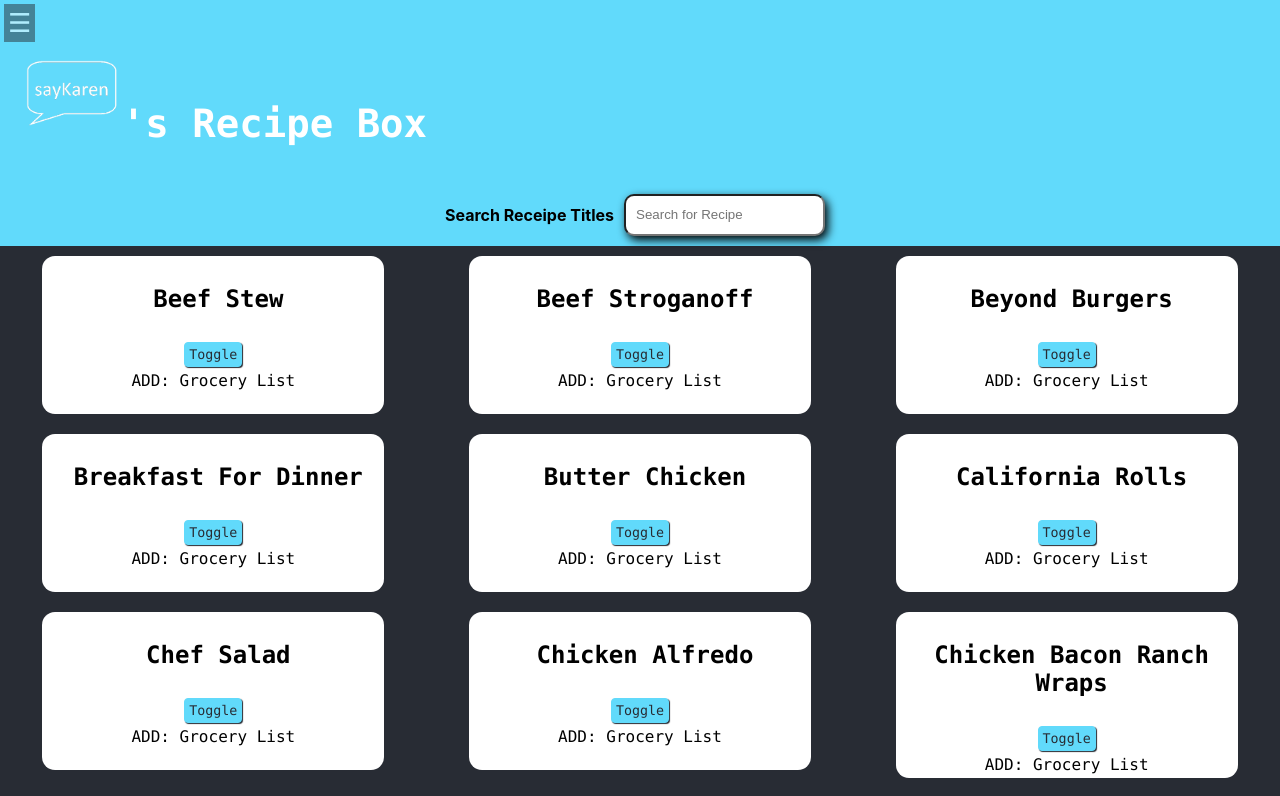
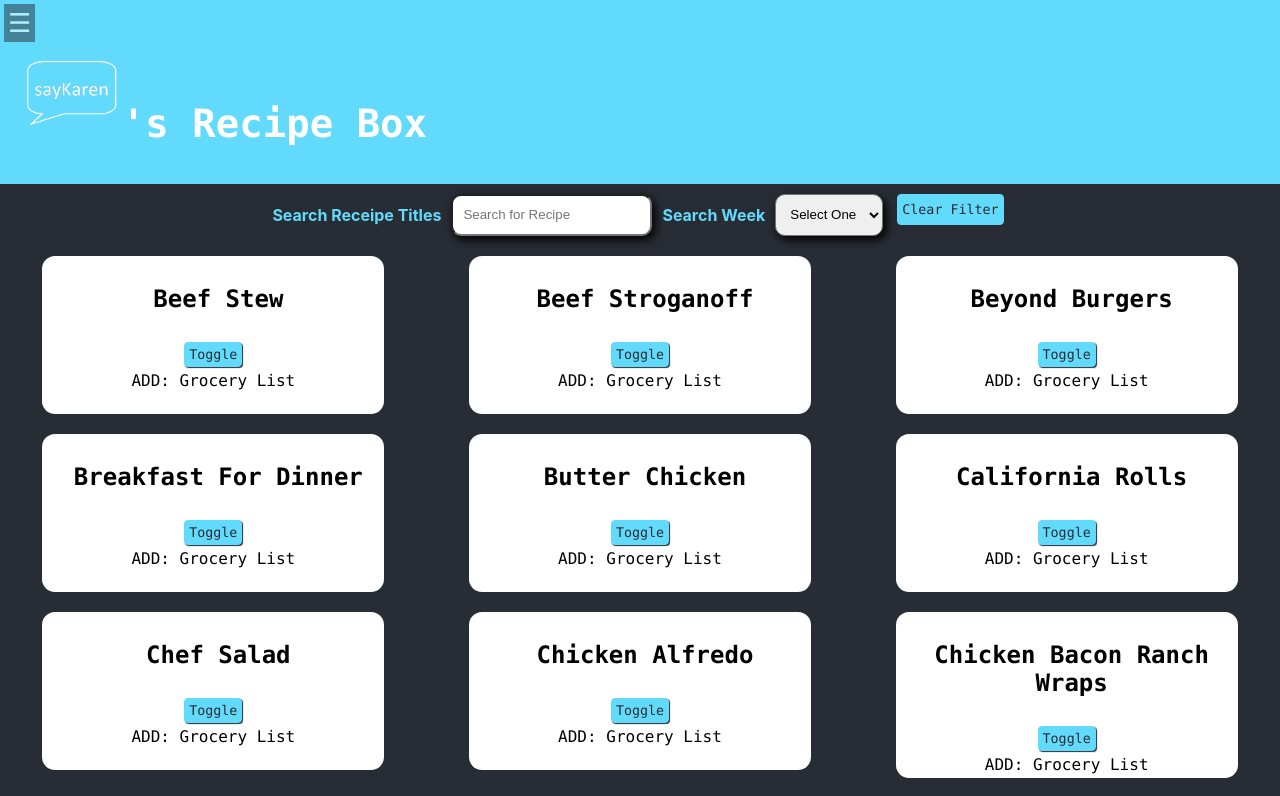
Before and after one commit to saykaren/sayKarenRecipes, a React (Create React App) app: page / in a window 1280 px wide. Shown: the top 796 px of the page. Built offline with nearby package versions, Linux system fonts and the light colour scheme.

Commit message:
Update State Updated state so I can do the filtering by title as well as search week

```diff
--- a/src/components/app/Navigation.tsx
+++ b/src/components/app/Navigation.tsx
@@ -1,17 +1,12 @@
-import sayKarenLogo from '../assests/sayKaren_logo-white_8.1.2019.png';
-import React, { useState } from 'react';
-import RecipeDataInterface from '../Interface/RecipeDataInterface';
-import RecipeData from '../data/data';
+import sayKarenLogo from "../assests/sayKaren_logo-white_8.1.2019.png";
+import React, { useState } from "react";
+import RecipeDataInterface from "../Interface/RecipeDataInterface";
+import RecipeData from "../data/data";
 
 interface NavigationProps {
   setRatingShow: (arg1: boolean) => void;
   ratingShow: boolean;
-  filtered: string;
-  setFiltered: (arg1: string) => void;
-  data: Array<RecipeDataInterface>;
-  filterData: (arg1: string) => void;
   clearFilter: () => void;
-  filterBoolean: (arg1: number) => void;
   updateActive: (arg1: boolean) => void;
   activeAllStatus: boolean;
 }
@@ -19,69 +14,23 @@ interface NavigationProps {
 const Navigation = ({
   ratingShow,
   setRatingShow,
-  filtered,
-  setFiltered,
-  data,
-  filterData,
   clearFilter,
-  filterBoolean,
   updateActive,
   activeAllStatus,
 }: NavigationProps) => {
   const [nav, setNav] = useState(false);
-
-  const handleChange = (e: string) => {
-    setFiltered(e);
-    filterData(e);
-    setNav(false);
-  };
-
   const toggle = () => {
     setNav(!nav);
   };
 
   return (
     <>
-      <div id={nav ? 'navigationActive' : 'navigation'}>
-        <div onClick={() => toggle()}>{nav ? <span className="navX">&#10005;</span> : <span>&#9776;</span>}</div>
+      <div id={nav ? "navigationActive" : "navigation"}>
+        <div onClick={() => toggle()}>
+          {nav ? <span className="navX">&#10005;</span> : <span>&#9776;</span>}
+        </div>
         {nav && (
           <>
-            <div className="navItem">
-              <label>Filter by Recipe</label>
-              <select
-                id="RecipeFilter"
-                value={filtered}
-                onChange={(e) => handleChange(e.currentTarget.value)}
-                className="RecipeFilterClass"
-              >
-                {RecipeData &&
-                  RecipeData.sort((a, b) =>
-                    a.recipeTitle.localeCompare(b.recipeTitle),
-                  ).map((recipe, indexRecipe) => (
-                    <option value={recipe.recipeTitle} key={indexRecipe}>
-                      {recipe.recipeTitle}
-                    </option>
-                  ))}
-              </select>
-            </div>
-            <div className="navItem">
-              <label>Filter by Week </label>
-              <select
-                id="WeekFilter"
-                value={filtered}
-                onChange={(e) =>
-                  filterBoolean(parseInt(e.currentTarget.value, 10))
-                }
-                className="RecipeFilterClass"
-              >
-                <option value={0}>Select One</option>
-                <option value={1}>1</option>
-                <option value={2}>2</option>
-                <option value={3}>3</option>
-                <option value={4}>4</option>
-              </select>
-            </div>
-
             <button onClick={() => clearFilter()}>Clear Filter</button>
             {activeAllStatus ? (
               <>
@@ -90,7 +39,7 @@ const Navigation = ({
                   onClick={() => setRatingShow(!ratingShow)}
                   className="navItem"
                 >
-                  {ratingShow ? 'Hide' : 'Show'} Lilly Rating
+                  {ratingShow ? "Hide" : "Show"} Lilly Rating
                 </button>
               </>
             ) : (
@@ -100,9 +49,8 @@ const Navigation = ({
         )}
       </div>
       <h2>
-
         <img src={sayKarenLogo} id="sayKaren" alt="sayKaren" />
-        <span id='appTitle'>'s Recipe Box</span>
+        <span id="appTitle">'s Recipe Box</span>
       </h2>
     </>
   );
--- a/src/components/app/RecipeSection.tsx
+++ b/src/components/app/RecipeSection.tsx
@@ -5,8 +5,7 @@ import Lilly_Good from "../assests/Lilly_Good.jpg";
 import Lilly_Bad from "../assests/Lilly_Bad.jpg";
 import Lilly_Okay from "../assests/Lilly_Okay.jpg";
 import Navigation from "./Navigation";
-import Groceries from './Groceries';
-import FilterBuddy from './FilterBuddy';
+import Groceries from "./Groceries";
 
 interface RecipeSectionProps {
   // data: Array<RecipeDataInterface>;
@@ -18,24 +17,28 @@ interface RecipeSectionProps {
 const RecipeSection = ({ ratingShow, setRatingShow }: RecipeSectionProps) => {
   const [data, setData] = useState(RecipeData);
   const [loading, setLoading] = useState(false);
-  const [filtered, setFiltered] = useState("");
+  const [filteredWeek, setFilteredWeek] = useState(0);
   const [activeAllStatus, setActiveAllStatus] = useState(false);
 
   const [filterView, setFilterView] = useState(RecipeData);
-  const [serachTerm, setSearchTerm] = useState('');
-  // const [activeIngredients, setActiveIngredients] = useState([]);
-  // const [grocery, setGrocery] = useState(false);
+  const [searchTerm, setSearchTerm] = useState("");
 
-  const editSearch = (e:string)=>{
-    setSearchTerm(e)
-}
+  const editSearch = (e: string) => {
+    setSearchTerm(e);
+    setFilterView(
+      data.filter((name) =>
+        name.recipeTitle
+          .toLocaleLowerCase()
+          .includes(searchTerm.toLocaleLowerCase())
+      )
+    );
+  };
 
-const dynamicSearch = ()=>{
-  return filterView.filter((name)=> name.recipeTitle.toLocaleLowerCase().includes(serachTerm.toLocaleLowerCase()))
-}
+  console.log(filteredWeek);
+
   useEffect(() => {
     setLoading(false);
-  },);
+  });
 
   const updateState = (indexNumber: number) => {
     toggle(indexNumber);
@@ -54,70 +57,81 @@ const dynamicSearch = ()=>{
     const newData = data;
     newData[indexNumber].groceryList = !activity;
     setData(newData);
-  }
+  };
 
   const clearFilter = () => {
     setLoading(true);
-    setData(RecipeData);
+    setFilterView(RecipeData);
+    setFilteredWeek(0);
+    setSearchTerm("");
   };
 
   const updateActive = (change: boolean) => {
     setLoading(true);
     const newData = RecipeData;
     newData.map((data) => (data.active = change));
-    setData(newData);
+    setFilterView(newData);
     setActiveAllStatus(change);
   };
 
-  const filterData = (title: string) => {
-    const newFiltered = RecipeData.filter(
-      (titleName) => titleName.recipeTitle === title
-    );
-    newFiltered[0].active = true;
-    setData(newFiltered);
-  };
 
   const filterBoolean = (weekNumber: number) => {
     if (weekNumber > 0) {
       const newFiltered = RecipeData.filter(
         (sectionName) => sectionName.week === weekNumber
       );
-      setData(newFiltered);
+      setFilteredWeek(weekNumber);
+      setFilterView(newFiltered);
     }
   };
 
   return (
     <>
       <header className="App-header">
-
         <Navigation
           ratingShow={ratingShow}
           setRatingShow={setRatingShow}
-          data={dynamicSearch()}
-          filtered={filtered}
-          setFiltered={setFiltered}
-          filterData={filterData}
-          clearFilter={clearFilter}
-          filterBoolean={filterBoolean}
+             clearFilter={clearFilter}
           updateActive={updateActive}
           activeAllStatus={activeAllStatus}
         />
       </header>
       {loading && <h2>LOADING</h2>}
+      <div id="FilterBuddySection">
       <div className="FilterBuddy">
         <h4>Search Receipe Titles</h4>
-        <input type="text" value={serachTerm} onChange={(e)=>editSearch(e.currentTarget.value)} placeholder="Search for Recipe" className="filterBuddydetail"/>
-
-        </div>
+        <input
+          type="text"
+          value={searchTerm}
+          onChange={(e) => editSearch(e.currentTarget.value)}
+          placeholder="Search for Recipe"
+          className="filterBuddydetail"
+        />
+      </div>
+      <div className="FilterBuddy">
+        <h4>Search Week</h4>
+        <select
+          id="WeekFilter"
+          value={filteredWeek}
+          onChange={(e) => filterBoolean(parseInt(e.currentTarget.value, 10))}
+          placeholder="Search for Recipe"
+          className="filterBuddydetail"
+        >
+          <option value={0}>Select One</option>
+          <option value={1}>1</option>
+          <option value={2}>2</option>
+          <option value={3}>3</option>
+          <option value={4}>4</option>
+        </select>
+        <button onClick={() => clearFilter()} className="buttonClear">Clear Filter</button>
+      </div>
+      </div>
       <div className="RecipeSection">
-      {/* <FilterBuddy/> */}
-
-        {dynamicSearch() &&
-          dynamicSearch()
+        {filterView &&
+          filterView
             .sort((a, b) => a.recipeTitle.localeCompare(b.recipeTitle))
             .map((num, index) => (
               <div className="recipeCard" key={`recipeCard${index}`}>
-
                 {num && <h2 key={`recipeTitle${index}`}> {num.recipeTitle}</h2>}
                 <button onClick={() => updateState(index)}>Toggle</button>
                 {num.active && (
@@ -173,8 +187,13 @@ const dynamicSearch = ()=>{
                     )}
                   </>
                 )}
-                {num.groceryList ? <div
-                onClick={()=>updateGrocery(index)} >Added</div> : <div onClick={()=>updateGrocery(index)}>ADD: Grocery List</div>}
+                {num.groceryList ? (
+                  <div onClick={() => updateGrocery(index)}>Added</div>
+                ) : (
+                  <div onClick={() => updateGrocery(index)}>
+                    ADD: Grocery List
+                  </div>
+                )}
                 {num.active && (
                   <div
                     className="closeButton"
--- a/src/components/styling/RecipeSection.scss
+++ b/src/components/styling/RecipeSection.scss
@@ -1,4 +1,9 @@
 @import './variables.scss';
+
+.buttonClear{
+  height: 31px;
+  margin-top: 10px;
+}
 
 .RecipeSection {
   display: flex;
@@ -34,7 +39,7 @@
 }
 
 .FilterBuddy {
-  background-color: $secondary-color;
+  background-color: $primary-color;
   display: flex;
   justify-content: center;
 }
@@ -45,3 +50,9 @@
   border-radius: 10px;
   box-shadow: 3px 4px 10px black ;
 }
+
+#FilterBuddySection {
+  display: flex;
+  justify-content: center;
+  color: $secondary-color;
+}
```
